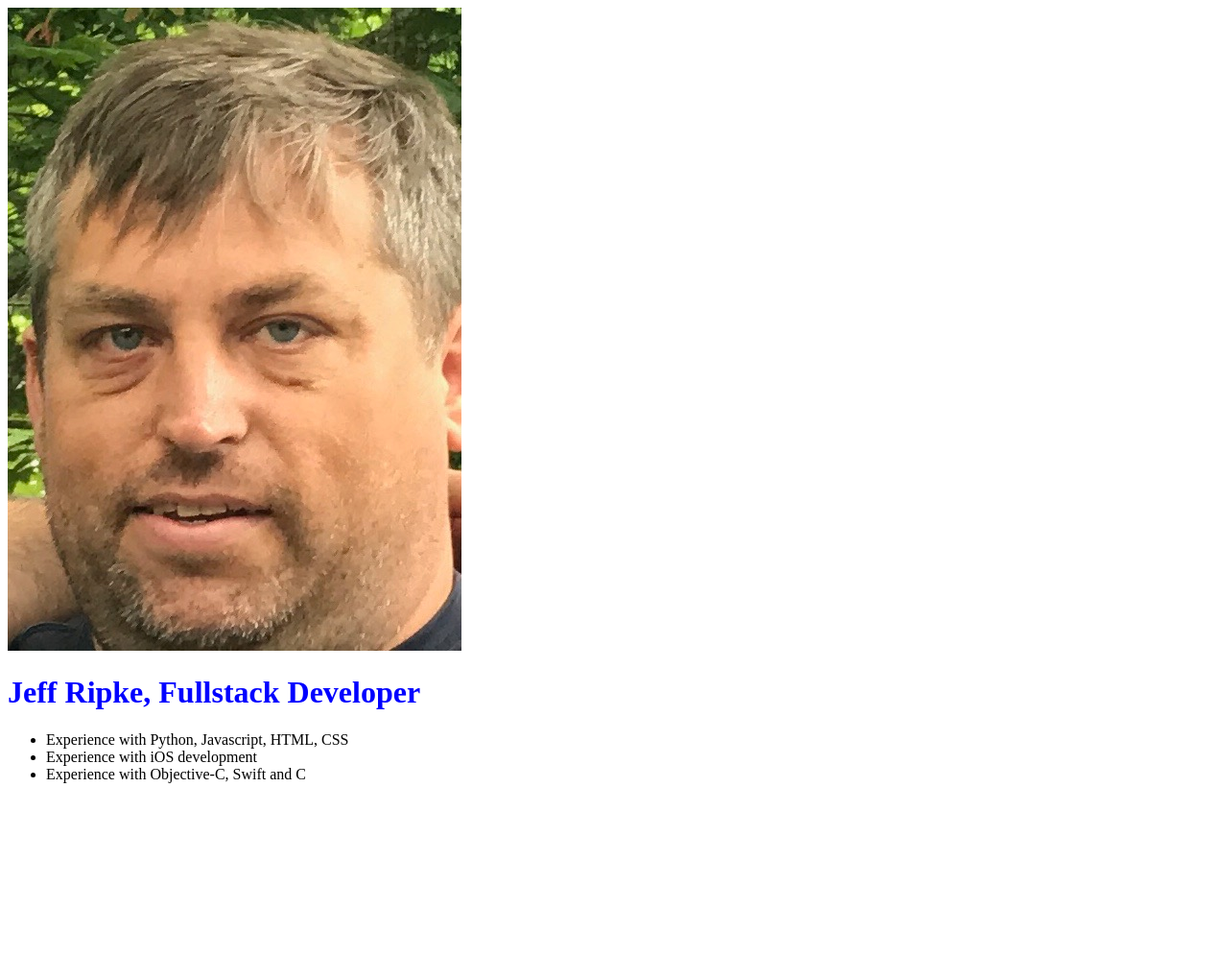
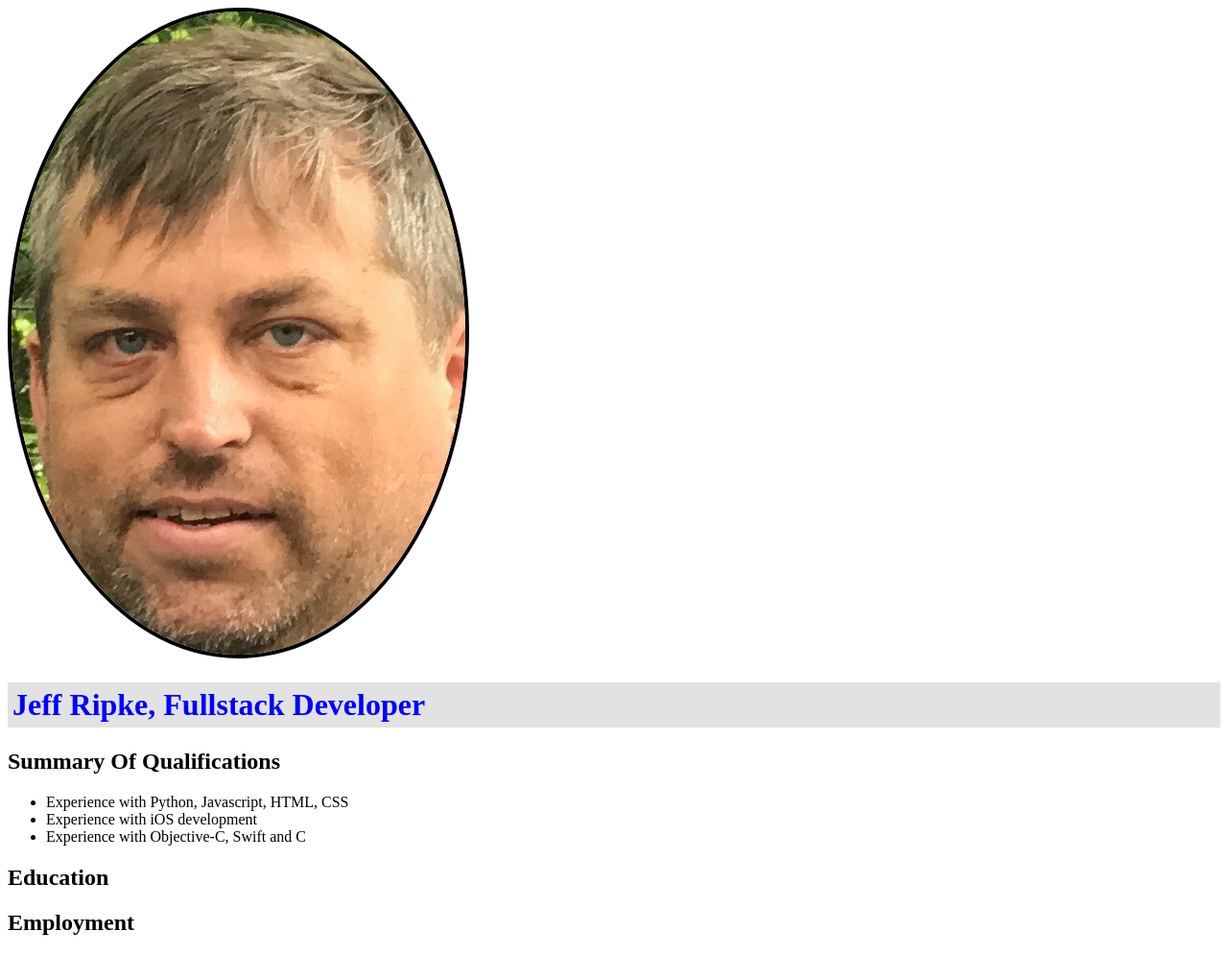
Before and after one commit to jripke74/IntroductionToHTMLandCSS, a plain HTML site: page resume.html in a window 1280 px wide. Shown: the whole page at 96% size. Before the commit the page ends 832 px from the top, so only its background shows below. Drawn offline with Linux system fonts and the light colour scheme.

Commit message:
finished intro course

```diff
--- a/css/resume.css
+++ b/css/resume.css
@@ -1,3 +1,14 @@
 h1 {
 	color: blue;
 }
+.main-image {
+	border: solid 4px black;
+	border-radius: 50%;
+}
+h1 {
+	background-color: #e2e2e2;
+	padding: 5px;
+}
+.section-title {
+	text-transform: capitalize;
+}
--- a/resume.css
+++ b/resume.css
@@ -0,0 +1,7 @@
+body {
+	font-family: "Arial";
+}
+.main-image {
+	border: solid 4px black;
+	border-radius: 50%;
+}
--- a/resume.html
+++ b/resume.html
@@ -5,12 +5,15 @@
 	<link rel="stylesheet" href="css/resume.css">
 </head>
 <body>
-	<img src="images/jeffripke.jpg" alt="Jeff Ripke, Fullstack Developer">
+	<img src="images/jeffripke.jpg" alt="Jeff Ripke, Fullstack Developer" class="main-image">
 	<h1>Jeff Ripke, Fullstack Developer</h1>
+	<h2 class="section-title">Summary of Qualifications</h2>
 	<ul>
 		<li>Experience with Python, Javascript, HTML, CSS</li>
 		<li>Experience with iOS development</li>
 		<li>Experience with Objective-C, Swift and C</li>
 	</ul>
+	<h2>Education</h2>
+	<h2>Employment</h2>
 </body>
 </html>
--- a/styles.css
+++ b/styles.css
@@ -191,5 +191,4 @@ a.social:hover {
 	text-align: center;
 	border: solid black 3px;
 	border-radius: 10px;
-	margin-top: 50px;
 }
```
Also changed, not shown: index.html (+5 -1 lines).
